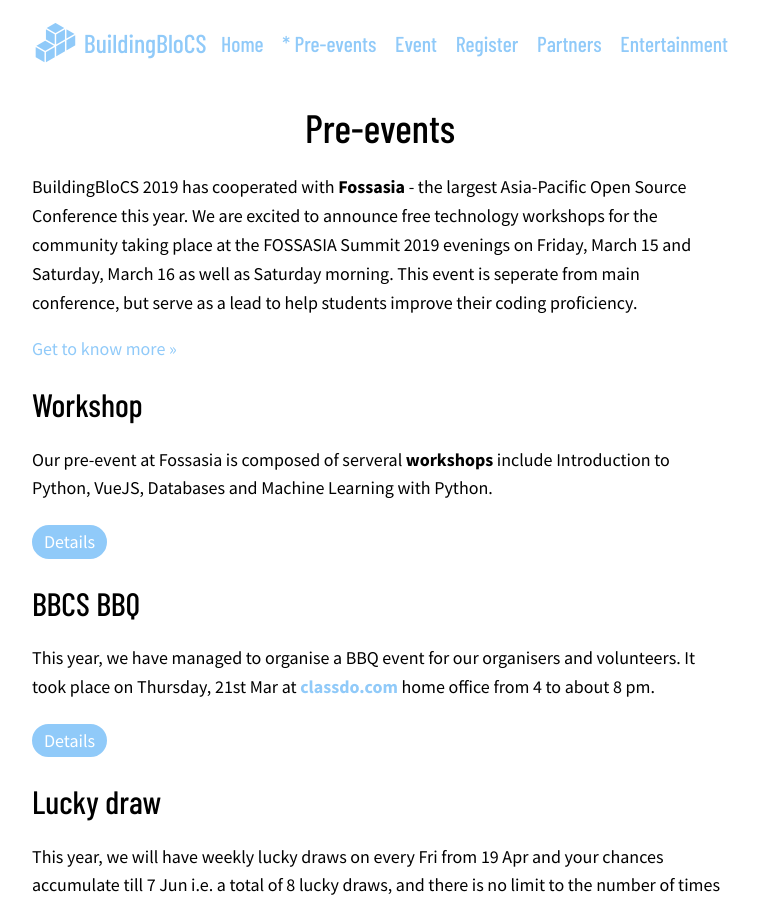
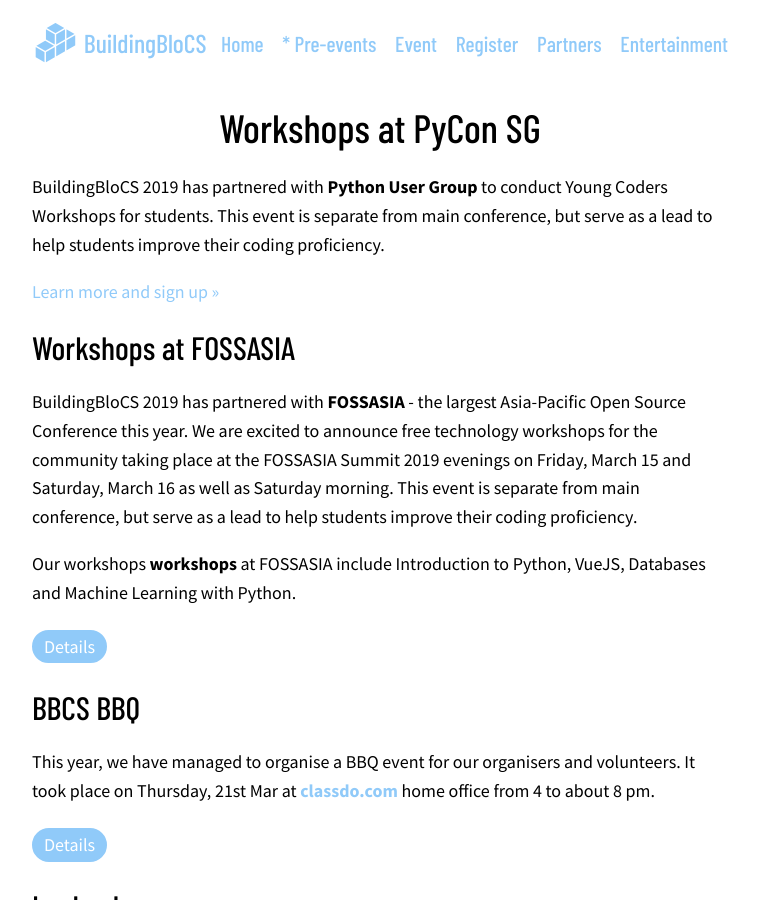
Before and after one commit to buildingblocs/2019, a Jekyll site: the page built from pre-event/index.md, in a window 1280 px wide and 900 px high. Shown: the whole window, without its empty margins (260-1019 px from the left). Built offline with Jekyll 4.4.1, drawn with Linux system fonts in a browser that asks for light colours; some web fonts are replaced; our own code applies the rules of GitHub Pages for plain Markdown files.

Commit message:
update pycon sg workshop link and fixed typos

```diff
--- a/pre-event/index.md
+++ b/pre-event/index.md
@@ -2,16 +2,18 @@
 layout: default
 ---
 
-# Pre-events
+# Workshops at PyCon SG
 
-BuildingBloCS 2019 has cooperated with **Fossasia** - the largest Asia-Pacific Open Source Conference this year. We are excited to announce free technology workshops for the community taking place at the FOSSASIA Summit 2019 evenings on Friday, March 15 and Saturday, March 16 as well as Saturday morning. This event is seperate from main conference, but serve as a lead to help students improve their coding proficiency.
+BuildingBloCS 2019 has partnered with **Python User Group** to conduct Young Coders Workshops for students. This event is separate from main conference, but serve as a lead to help students improve their coding proficiency.
 
-[Get to know more &raquo;](https://2019.fossasia.org/#buildingblocs)
+[Learn more and sign up &raquo;](https://pycon.sg/young-coders)
 
 
-## Workshop
+## Workshops at FOSSASIA
 
-Our pre-event at Fossasia is composed of serveral **workshops** include Introduction to Python, VueJS, Databases and Machine Learning with Python.
+BuildingBloCS 2019 has partnered with **FOSSASIA** - the largest Asia-Pacific Open Source Conference this year. We are excited to announce free technology workshops for the community taking place at the FOSSASIA Summit 2019 evenings on Friday, March 15 and Saturday, March 16 as well as Saturday morning. This event is separate from main conference, but serve as a lead to help students improve their coding proficiency.
+
+Our workshops **workshops** at FOSSASIA include Introduction to Python, VueJS, Databases and Machine Learning with Python.
 
 <a class="btn" href="{{ site.baseurl }}/pre-event/workshop">Details</a>
 
```
